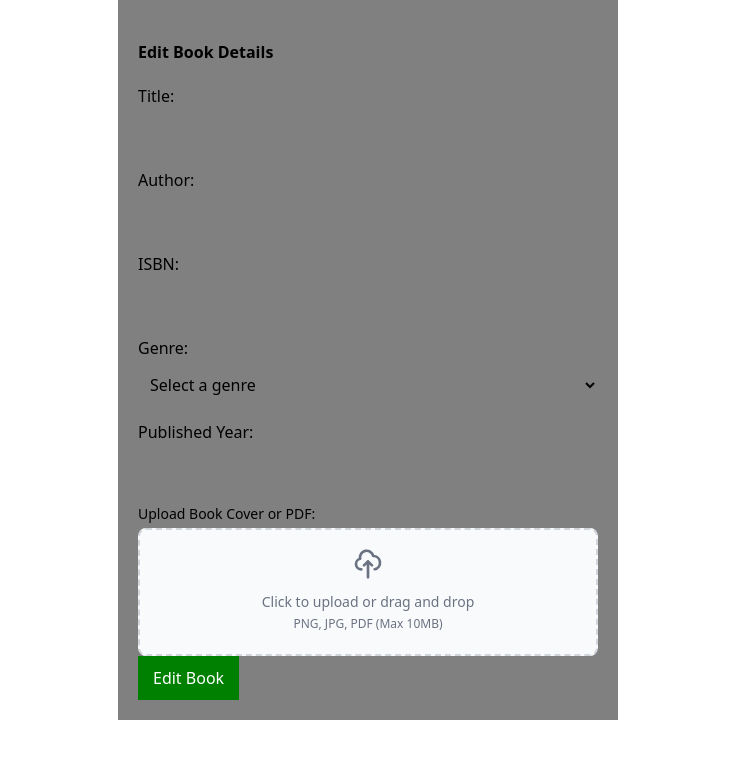
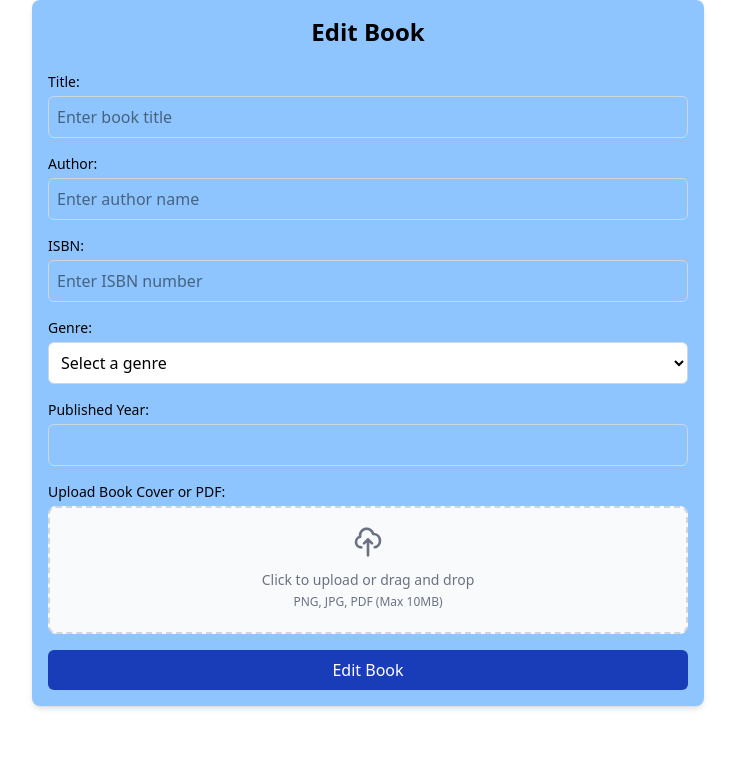
Before and after one commit to E-Library-Group-5/E-Library, a React (Vite) app: page /editbook in a window 1280 px wide. Shown: the top 758 px of the page, without its empty margins (272-1007 px from the left). Built offline with nearby package versions, Linux system fonts and the light colour scheme.

Commit message:
add changes

```diff
--- a/src/pages/AddBook.jsx
+++ b/src/pages/AddBook.jsx
@@ -8,7 +8,7 @@ const AddBook = () => {
     isbn: '',
     genre: '',
     publishedYear: '',
-    file: null
+    image: null,
   });
 
   const [fileName, setFileName] = useState('');
@@ -37,14 +37,14 @@ const AddBook = () => {
       setFileName(file.name);
       setState(prev => ({
         ...prev,
-        file: file
+        image: file
       }));
 
       // Clear file error if it exists
       if (formErrors.file) {
         setFormErrors(prev => ({
           ...prev,
-          file: null
+          image: null
         }));
       }
     }
@@ -57,6 +57,7 @@ const AddBook = () => {
     if (!formData.isbn) errors.isbn = "ISBN is required";
     if (!formData.genre) errors.genre = "Please select a genre";
     if (!formData.publishedYear) errors.publishedYear = "Year of publication";
+    if (!formData.image) errors.image = "Upload image of Book Cover";
 
     setFormErrors(errors);
     return Object.keys(errors).length === 0;
@@ -79,7 +80,7 @@ const AddBook = () => {
     data.append('genre', formData.genre);
     data.append('publishedYear', formData.publishedYear);
     data.append('image', formData.image);
-    const response = await axios.post('https://library-api-gxyy.onrender.com/api/v1/books', formData);
+    const response = await axios.post('https://library-api-gxyy.onrender.com/api/v1/books', data);
     console.log(response.data);
 
     // Simulate form submission
@@ -93,7 +94,7 @@ const AddBook = () => {
         isbn: '',
         genre: '',
         publishedYear: '',
-        file: null
+        image: null
       });
 
 
@@ -104,7 +105,7 @@ const AddBook = () => {
 
   return (
     <div className="max-w-2xl mx-auto p-4 bg-blue-300 rounded-lg shadow-md">
-      <h1 className="text-2xl font-bold mb-6 text-center">Add New Book</h1>
+      <h1 className="text-2xl font-bold mb-6 text-center">Add Book</h1>
 
       <form onSubmit={handleSubmit} className="space-y-4">
         <div>
@@ -173,7 +174,7 @@ const AddBook = () => {
             <option value="fiction">Fiction</option>
             <option value="non-fiction">Non-Fiction</option>
             <option value="mystery">Mystery</option>
-            <option value="history">History</option>
+            <option value="romance">Romance</option>
             <option value="technology">Technology</option>
             <option value="contemporary literature">Contemporary Literature</option>
 
@@ -198,7 +199,7 @@ const AddBook = () => {
         </div>
 
         <div>
-          <label htmlFor="file" className="block text-sm font-medium mb-1">
+          <label htmlFor="image" className="block text-sm font-medium mb-1">
             Upload Book Cover or PDF:
           </label>
           <div className="flex items-center space-x-2">
@@ -216,8 +217,8 @@ const AddBook = () => {
                 )}
               </div>
               <input
-                id="file"
-                name="file"
+                id="image"
+                name="image"
                 type="file"
                 accept=".jpg,.jpeg,.png,.pdf"
                 onChange={handleFileChange}
--- a/src/pages/EditPage.jsx
+++ b/src/pages/EditPage.jsx
@@ -1,160 +1,255 @@
-import React, { useState } from "react";
+import axios from 'axios';
+import React, { useState } from 'react';
 
-function EditBook() {
-  const [formData, setFormData] = useState({
-    title: "",
-    author: "",
-    isbn: "",
-    genre: "",
-    publishedYear: "",
+const EditBook = () => {
+  const [formData, setState] = useState({
+    title: '',
+    author: '',
+    isbn: '',
+    genre: '',
+    publishedYear: '',
+    image: null,
   });
+
+  const [fileName, setFileName] = useState('');
+  const [isSubmitting, setIsSubmitting] = useState(false);
+  const [formErrors, setFormErrors] = useState({});
 
   const handleChange = (e) => {
     const { name, value } = e.target;
-    setFormData((prevState) => ({
-      ...prevState,
-      [name]: value,
+    setState(prev => ({
+      ...prev,
+      [name]: value
     }));
+
+    // Clear error when user updates a field
+    if (formErrors[name]) {
+      setFormErrors(prev => ({
+        ...prev,
+        [name]: null
+      }));
+    }
   };
 
-  const handleSubmit = (e) => {
+  const handleFileChange = (e) => {
+    if (e.target.files.length > 0) {
+      const file = e.target.files[0];
+      setFileName(file.name);
+      setState(prev => ({
+        ...prev,
+        image: file
+      }));
+
+      // Clear file error if it exists
+      if (formErrors.file) {
+        setFormErrors(prev => ({
+          ...prev,
+          image: null
+        }));
+      }
+    }
+  };
+
+  const validateForm = () => {
+    const errors = {};
+    if (!formData.title) errors.title = "Title is required";
+    if (!formData.author) errors.author = "Author is required";
+    if (!formData.isbn) errors.isbn = "ISBN is required";
+    if (!formData.genre) errors.genre = "Please select a genre";
+    if (!formData.publishedYear) errors.publishedYear = "Year of publication";
+    if (!formData.image) errors.image = "Upload image of Book Cover";
+
+    setFormErrors(errors);
+    return Object.keys(errors).length === 0;
+  };
+
+  const handleSubmit = async (e) => {
     e.preventDefault();
-    console.log("Book Edited:", formData);
-    alert("Book details edited successfully!");
-    setFormData({
-      title: "",
-      author: "",
-      isbn: "",
-      genre: "",
-      publishedYear: "",
+
+    if (!validateForm()) {
+      return;
+    }
+
+    setIsSubmitting(true);
+
+    // Post formData to backend
+    const data = new FormData();
+    data.append('title', formData.title);
+    data.append('author', formData.author);
+    data.append('isbn', formData.isbn);
+    data.append('genre', formData.genre);
+    data.append('publishedYear', formData.publishedYear);
+    data.append('image', formData.image);
+    const response = await axios.post(`https://library-api-gxyy.onrender.com/api/v1/books/${book.id}`, data);
+    console.log(response.data);
+
+    // Simulate form submission
+    setTimeout(() => {
+      console.log("Form submitted with data:", formData);
+      setIsSubmitting(false);
+      // Reset form after successful submission
+      setState({
+        title: '',
+        author: '',
+        isbn: '',
+        genre: '',
+        publishedYear: '',
+        image: null
       });
+
+
+      setFileName('');
+      alert("You have made changes to this book!");
+    }, 1000);
   };
 
   return (
-    <div style={{ maxWidth: "500px", background: "grey", margin: "0 auto", padding: "20px" }}>
-      <h2 style={{padding: "20px 0px"}}><b>Edit Book Details</b></h2>
-      <form onSubmit={handleSubmit}>
-        <div style={{ marginBottom: "15px" }}>
-          <label style={{ display: "block", marginBottom: "5px" }}>
+    <div className="max-w-2xl mx-auto p-4 bg-blue-300 rounded-lg shadow-md">
+      <h1 className="text-2xl font-bold mb-6 text-center">Edit Book</h1>
+
+      <form onSubmit={handleSubmit} className="space-y-4">
+        <div>
+          <label htmlFor="title" className="block text-sm font-medium mb-1">
             Title:
           </label>
           <input
-            type="text"
+            id="title"
             name="title"
             value={formData.title}
             onChange={handleChange}
-            required
-            style={{ width: "100%", padding: "8px" }}
+            className={`w-full p-2 border rounded-md ${formErrors.title ? 'border-red-500' : 'border-gray-300'}`}
+            placeholder="Enter book title"
+          />
+          {formErrors.title && (
+            <p className="text-red-500 text-xs mt-1">{formErrors.title}</p>
+          )}
+        </div>
+
+        <div>
+          <label htmlFor="author" className="block text-sm font-medium mb-1">
+            Author:
+          </label>
+          <input
+            id="author"
+            name="author"
+            value={formData.author}
+            onChange={handleChange}
+            className={`w-full p-2 border rounded-md ${formErrors.author ? 'border-red-500' : 'border-gray-300'}`}
+            placeholder="Enter author name"
+          />
+          {formErrors.author && (
+            <p className="text-red-500 text-xs mt-1">{formErrors.author}</p>
+          )}
+        </div>
+
+        <div>
+          <label htmlFor="isbn" className="block text-sm font-medium mb-1">
+            ISBN:
+          </label>
+          <input
+            id="isbn"
+            name="isbn"
+            value={formData.isbn}
+            onChange={handleChange}
+            className={`w-full p-2 border rounded-md ${formErrors.isbn ? 'border-red-500' : 'border-gray-300'}`}
+            placeholder="Enter ISBN number"
+          />
+          {formErrors.isbn && (
+            <p className="text-red-500 text-xs mt-1">{formErrors.isbn}</p>
+          )}
+        </div>
+
+        <div>
+          <label htmlFor="genre" className="block text-sm font-medium mb-1">
+            Genre:
+          </label>
+          <select
+            id="genre"
+            name="genre"
+            value={formData.genre}
+            onChange={handleChange}
+            className={`w-full p-2 border rounded-md bg-white ${formErrors.genre ? 'border-red-500' : 'border-gray-300'}`}
+          >
+            <option value="">Select a genre</option>
+            <option value="fiction">Fiction</option>
+            <option value="non-fiction">Non-Fiction</option>
+            <option value="mystery">Mystery</option>
+            <option value="romance">Romance</option>
+            <option value="technology">Technology</option>
+            <option value="contemporary literature">Contemporary Literature</option>
+
+          </select>
+          {formErrors.genre && (
+            <p className="text-red-500 text-xs mt-1">{formErrors.genre}</p>
+          )}
+        </div>
+
+        <div>
+          <label htmlFor="publishedYear" className="block text-sm font-medium mb-1">
+            Published Year:
+          </label>
+          <input
+            id="publishedYear"
+            name="publishedYear"
+            type="year"
+            value={formData.publishedYear}
+            onChange={handleChange}
+            className="w-full p-2 border border-gray-300 rounded-md"
           />
         </div>
 
-        <div style={{ marginBottom: "15px" }}>
-          <label style={{ display: "block", marginBottom: "5px" }}>
-            Author:
+        <div>
+          <label htmlFor="image" className="block text-sm font-medium mb-1">
+            Upload Book Cover or PDF:
           </label>
-          <input
-            type="text"
-            name="author"
-            value={formData.author}
-            onChange={handleChange}
-            required
-            style={{ width: "100%", padding: "8px" }}
-          />
-        </div>
-
-        <div style={{ marginBottom: "15px" }}>
-          <label style={{ display: "block", marginBottom: "5px" }}>
-            ISBN:
-          </label>
-          <input
-            type="text"
-            name="isbn"
-            value={formData.isbn}
-            onChange={handleChange}
-            required
-            style={{ width: "100%", padding: "8px" }}
-          />
-        </div>
-
-        <div style={{ marginBottom: "15px" }}>
-          <label style={{ display: "block", marginBottom: "5px" }}>
-            Genre:
-          </label>
-          <select
-            name="genre"
-            value={formData.genre}
-            onChange={handleChange}
-            required
-            style={{ width: "100%", padding: "8px" }}
-          >
-            <option value="" disabled>
-              Select a genre
-            </option>
-            <option value="Fiction">Fiction</option>
-            <option value="Non-Fiction">Non-Fiction</option>
-            <option value="Mistery">Mistery</option>
-            <option value="History">History</option>
-            <option value="Technology">Technology</option>
-            <option value="Contemporary Literature">Contemporaray Literature</option>
-          </select>
-        </div>
-
-        <div style={{ marginBottom: "15px" }}>
-          <label style={{ display: "block", marginBottom: "5px" }}>
-            Published Year:
-          </label>
-          <input
-            type="year"
-            name="publishedYear"
-            value={formData.publishedYear}
-            onChange={handleChange}
-            required
-            style={{ width: "100%", padding: "8px" }}
-          />
-        </div>
-
-        <div class="space-y-4">
-  <div>
-    <label for="file" class="block text-sm font-medium mb-1">Upload Book Cover or PDF:</label>
-    <div class="flex items-center space-x-2">
-      <label class="flex flex-col items-center justify-center w-full h-32 border-2 border-dashed border-gray-300 rounded-lg cursor-pointer bg-gray-50 hover:bg-gray-100 transition-colors">
-        <div class="flex flex-col items-center justify-center pt-5 pb-6">
-          <svg class="w-8 h-8 mb-3 text-gray-500" fill="none" stroke="currentColor" viewBox="0 0 24 24" xmlns="http://www.w3.org/2000/svg">
-            <path stroke-linecap="round" stroke-linejoin="round" stroke-width="2" d="M7 16a4 4 0 01-.88-7.903A5 5 0 1115.9 6L16 6a5 5 0 011 9.9M15 13l-3-3m0 0l-3 3m3-3v12"></path>
+          <div className="flex items-center space-x-2">
+            <label className="flex flex-col items-center justify-center w-full h-32 border-2 border-dashed border-gray-300 rounded-lg cursor-pointer bg-gray-50 hover:bg-gray-100 transition-colors">
+              <div className="flex flex-col items-center justify-center pt-5 pb-6">
+                <svg className="w-8 h-8 mb-3 text-gray-500" fill="none" stroke="currentColor" viewBox="0 0 24 24" xmlns="http://www.w3.org/2000/svg">
+                  <path strokeLinecap="round" strokeLinejoin="round" strokeWidth="2" d="M7 16a4 4 0 01-.88-7.903A5 5 0 1115.9 6L16 6a5 5 0 011 9.9M15 13l-3-3m0 0l-3 3m3-3v12"></path>
                 </svg>
-          <p class="mb-1 text-sm text-gray-500">
-            <span class="font-medium">Click to upload</span> or drag and drop
+                <p className="mb-1 text-sm text-gray-500">
+                  <span className="font-medium">Click to upload</span> or drag and drop
                 </p>
-          <p class="text-xs text-gray-500">PNG, JPG, PDF (Max 10MB)</p>
+                <p className="text-xs text-gray-500">PNG, JPG, PDF (Max 10MB)</p>
+                {fileName && (
+                  <p className="text-xs text-blue-500 mt-2 font-medium">Selected: {fileName}</p>
+                )}
               </div>
               <input
-          id="file"
-          name="file"
+                id="image"
+                name="image"
                 type="file"
                 accept=".jpg,.jpeg,.png,.pdf"
-          class="hidden"
+                onChange={handleFileChange}
+                className="hidden"
               />
             </label>
           </div>
         </div>
-</div>
 
-
+        <div>
           <button
             type="submit"
-          style={{
-            padding: "10px 15px",
-            backgroundColor: "green",
-            color: "white",
-            border: "none",
-            cursor: "pointer",
-          }}
+            disabled={isSubmitting}
+            className="w-full flex justify-center items-center py-2 px-4 bg-blue-800 hover:bg-blue-700 text-white font-medium rounded-md disabled:bg-blue-400 disabled:cursor-not-allowed transition-colors duration-300"
           >
-          Edit Book
+            {isSubmitting ? (
+              <>
+                <svg className="animate-spin -ml-1 mr-2 h-4 w-4 text-white" xmlns="http://www.w3.org/2000/svg" fill="none" viewBox="0 0 24 24">
+                  <circle className="opacity-25" cx="12" cy="12" r="10" stroke="currentColor" strokeWidth="4"></circle>
+                  <path className="opacity-75" fill="currentColor" d="M4 12a8 8 0 018-8V0C5.373 0 0 5.373 0 12h4zm2 5.291A7.962 7.962 0 014 12H0c0 3.042 1.135 5.824 3 7.938l3-2.647z"></path>
+                </svg>
+                Adding...
+              </>
+            ) : (
+              "Edit Book"
+            )}
           </button>
+        </div>
       </form>
     </div>
   );
-}
+};
 
 export default EditBook;
```
Lines whose indentation alone changed are shown as unchanged.
